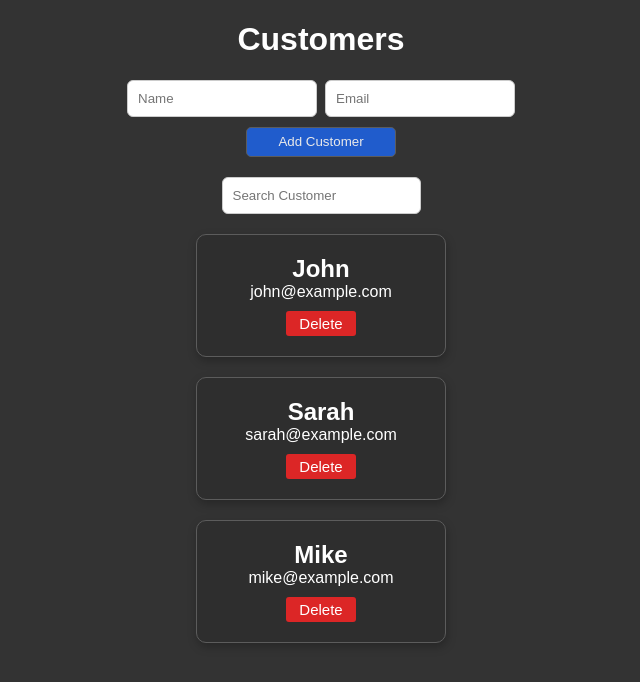
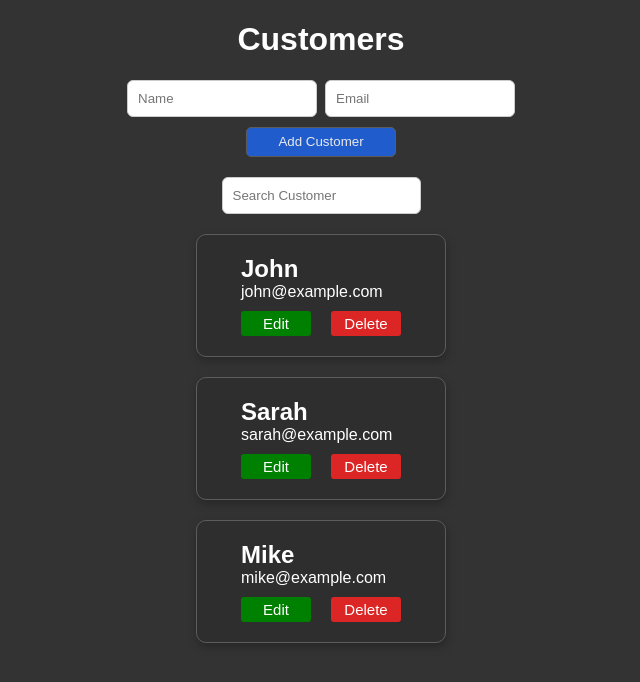
Before and after one commit to Melall462/fullstack-roadmap, a React (Vite) app in the folder learning-exercises/apex-os/: page / in a window 1280 px wide. Shown: the top 682 px of the page, without its empty margins (319-959 px from the left). Built offline with nearby package versions, Linux system fonts and the light colour scheme.

Commit message:
feat(react): implement edit functionality

```diff
--- a/learning-exercises/apex-os/src/components/AddCustomerForm.css
+++ b/learning-exercises/apex-os/src/components/AddCustomerForm.css
@@ -1,4 +1,4 @@
-.name-input, .search-input {
+.name-input, .search-input, .email-input {
     border: 1px solid #ccc;
     padding: 10px;
     border-radius: 6px;
@@ -8,11 +8,11 @@
     border: 1px solid red;
 }
 
-.email-input {
+/* .email-input {
     border: 1px solid #ccc;
     padding: 10px;
     border-radius: 6px;
-}
+} */
 
 .email-input.invalid {
     border: 1px solid red;
--- a/learning-exercises/apex-os/src/components/CustomerCard.jsx
+++ b/learning-exercises/apex-os/src/components/CustomerCard.jsx
@@ -1,9 +1,51 @@
-function CustomerCard({customer, onDeleteCustomer}) {
+import { useState } from "react";
+
+function CustomerCard({customer, onDeleteCustomer, onEditCustomer}) {
+    const [isEditing, setIsEditing] = useState(false);
+    const [name, setName] = useState(customer.name);
+    const [email, setEmail] = useState(customer.email);
+
+    function saveCustomer() {
+        if (!name.trim() || !email.trim()) {
+            return;
+        }
+
+        onEditCustomer({
+            ...customer,
+            name: name.trim(),
+            email: email.trim()
+        });
+
+        setIsEditing(false);
+    }
+
+    function cancelEdit() {
+        setName(customer.name);
+        setEmail(customer.email);
+        setIsEditing(false);
+    }
+
     return (
         <div className="customer-card">
-            <h2>{customer.name}</h2>
-            <p>{customer.email}</p>
-            <button className="delete-customer" onClick={() => onDeleteCustomer(customer.id)}>Delete</button>
+            {
+                isEditing ?
+                <div>
+                    <input className="edit-name" value={name}onChange={(event) => setName(event.target.value)}></input>
+                    <input className="edit-email" value={email} onChange={(event) => setEmail(event.target.value)}></input>
+                    <div className="customer-buttons">
+                        <button className="edit-customer" onClick={saveCustomer}>Save</button>
+                        <button className="delete-customer" onClick={cancelEdit}>Cancel</button>
+                    </div>
+                </div> :
+                <div>
+                    <h2>{customer.name}</h2>
+                    <p>{customer.email}</p>
+                    <div className="customer-buttons">
+                        <button className="edit-customer" onClick={() => setIsEditing(true)}>Edit</button>
+                        <button className="delete-customer" onClick={() => onDeleteCustomer(customer.id)}>Delete</button>
+                    </div>
+                </div>
+            }
         </div>
     )
 }
--- a/learning-exercises/apex-os/src/components/CustomerList.jsx
+++ b/learning-exercises/apex-os/src/components/CustomerList.jsx
@@ -1,6 +1,6 @@
 import CustomerCard from "./CustomerCard";
 
-function CustomerList({customers, onDeleteCustomer}) {
+function CustomerList({customers, onDeleteCustomer, onEditCustomer}) {
     return (
         <div className="customer-list">
             {
@@ -12,6 +12,7 @@ function CustomerList({customers, onDeleteCustomer}) {
                             key={customer.id}
                             customer={customer}
                             onDeleteCustomer={onDeleteCustomer}
+                            onEditCustomer={onEditCustomer}
                         />
                     </div>
                 ))
--- a/learning-exercises/apex-os/src/components/Dashboard.jsx
+++ b/learning-exercises/apex-os/src/components/Dashboard.jsx
@@ -32,8 +32,17 @@ function Dashboard() {
         setCustomers((previousCustomers) =>
         previousCustomers.filter(
             (customer) => customer.id !== customerId
-        )
-    )
+        ))
+    }
+
+    function editCustomer(updatedCustomer) {
+        setCustomers((previousCustomers) =>
+            previousCustomers.map((customer) =>
+                customer.id === updatedCustomer.id
+                    ? updatedCustomer
+                    : customer
+            )
+        );
     }
 
     return (
@@ -41,7 +50,7 @@ function Dashboard() {
             <h1>Customers</h1>
             <AddCustomerForm onAddCustomer={addCustomer} />
             <SearchCustomers searchTerm={searchTerm} onSearchChange={setSearchTerm}/>
-            <CustomerList customers={filteredCustomers} onDeleteCustomer={deleteCustomer}/>
+            <CustomerList customers={filteredCustomers} onDeleteCustomer={deleteCustomer} onEditCustomer={editCustomer}/>
         </div>
     );
 }
--- a/learning-exercises/apex-os/src/index.css
+++ b/learning-exercises/apex-os/src/index.css
@@ -83,7 +83,12 @@ h2, p {
     text-align: center;
 }
 
-.delete-customer {
+.customer-buttons {
+    display: flex;
+    gap: 20px;
+}
+
+.delete-customer, .edit-customer {
     background-color: #dc2626;
     color: white;
     font-size: 15px;
@@ -94,7 +99,23 @@ h2, p {
     height: 25px;
 }
 
+.edit-customer {
+    background-color: green;
+}
+
+.edit-customer:hover {
+    background-color: rgb(2, 110, 2);
+    transition: 0.2s;
+
+}
+
 .delete-customer:hover {
     background-color: #b91c1c;
     transition: 0.2s;
 }
+
+.edit-name, .edit-email {
+    border: 1px solid #ccc;
+    padding: 5.5px;
+    border-radius: 6px;
+}
```
